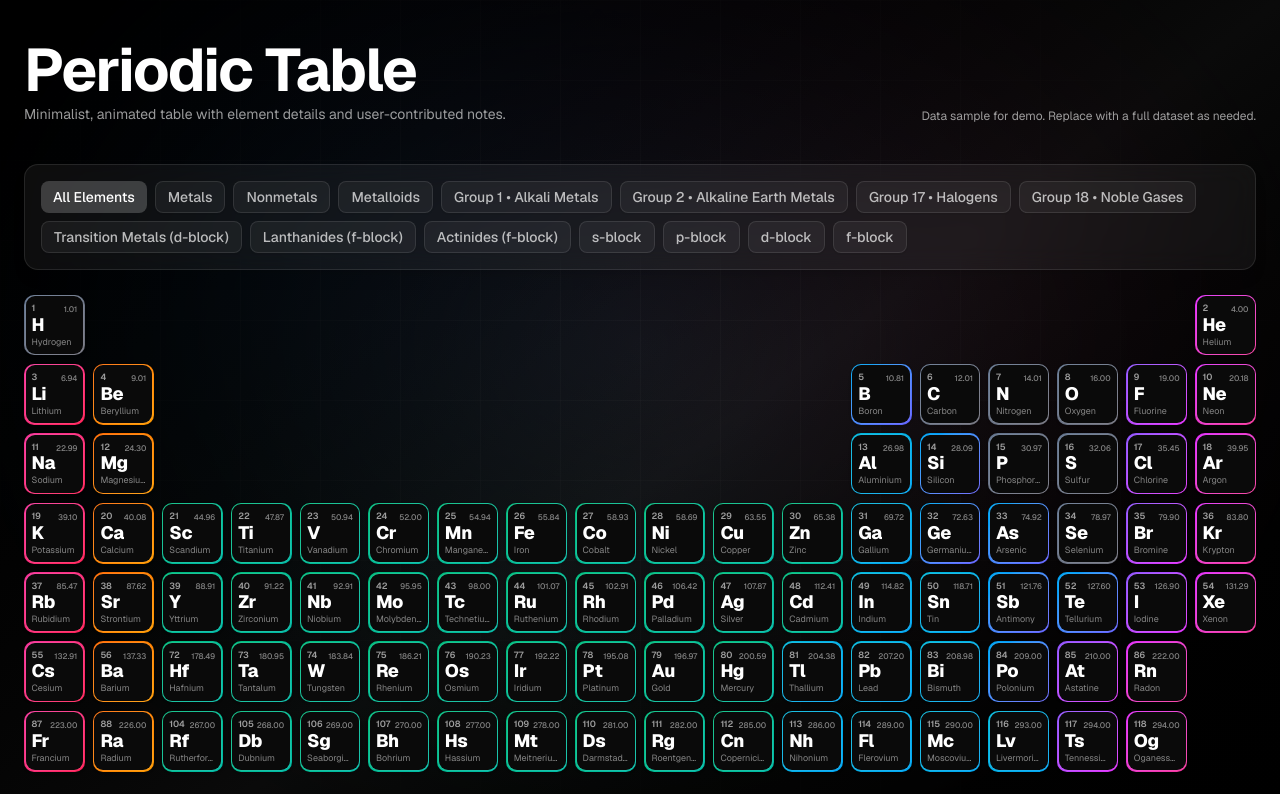
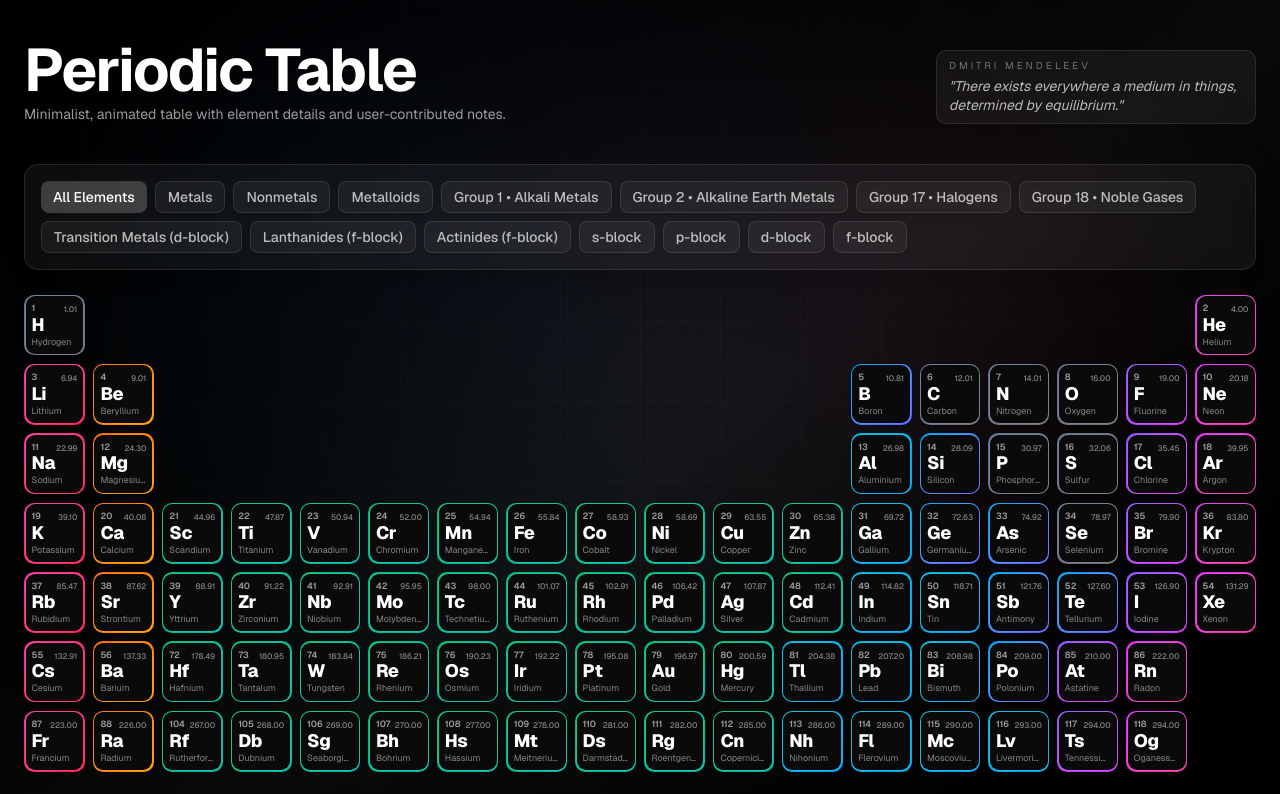
Before and after one commit to nimeduhansaka/Periodic-Table-UI, a Next.js app: page / in a window 1280 px wide. Shown: the top 794 px of the page. Built offline with nearby package versions, Linux system fonts and the light colour scheme.

Commit message:
Added quotes section

```diff
--- a/app/page.js
+++ b/app/page.js
@@ -1,5 +1,5 @@
 "use client";
-import { useState } from "react";
+import { useEffect, useState } from "react";
 import dynamic from "next/dynamic";
 import CategoryFilter from "@/app/components/category-filter";
 import BlurText from "./components/BlurText";
@@ -10,9 +10,31 @@ const handleAnimationComplete = () => {
   console.log('Animation completed!');
 };
 
+const MENDELEEV_QUOTES = [
+  "\"There exists everywhere a medium in things, determined by equilibrium.\"",
+  "\"There is nothing in this world that I fear to say.\"",
+  "\"Certain characteristic properties of elements can be foretold from their atomic weights.\"",
+  "\"Work, look for peace and calm in work: you will find it nowhere else.\"",
+  "\"The elements which are the most widely diffused have small atomic weights.\""
+];
 
 export default function Home() {
   const [selectedCategory, setSelectedCategory] = useState("all");
+  const [quoteIndex, setQuoteIndex] = useState(0);
+
+  useEffect(() => {
+    const id = setInterval(() => {
+      setQuoteIndex((prev) => {
+        if (MENDELEEV_QUOTES.length < 2) return prev;
+        let next = prev;
+        while (next === prev) {
+          next = Math.floor(Math.random() * MENDELEEV_QUOTES.length);
+        }
+        return next;
+      });
+    }, 6000);
+    return () => clearInterval(id);
+  }, []);
 
   return (
     <div className="relative min-h-screen overflow-hidden bg-gradient-to-br from-black via-neutral-950 to-black text-white">
@@ -35,8 +57,14 @@ export default function Home() {
             <p className="mt-1 text-sm text-white/60">Minimalist, animated table with element details and user-contributed notes.</p>
           </div>
 
-          <div className="flex items-center gap-2 text-xs text-white/60">
-            Data sample for demo. Replace with a full dataset as needed.
+          <div
+            className="flex flex-col gap-1 rounded-lg border border-white/10 bg-white/5 px-3 py-2 text-xs text-white/70 sm:max-w-xs cursor-help"
+            title="Father of Periodic Table"
+          >
+            <span className="text-[10px] uppercase tracking-[0.3em] text-white/40">Dmitri Mendeleev</span>
+            <p className="italic text-sm leading-snug text-white/70 transition-opacity duration-500">
+              {MENDELEEV_QUOTES[quoteIndex]}
+            </p>
           </div>
 
         </header>
```
